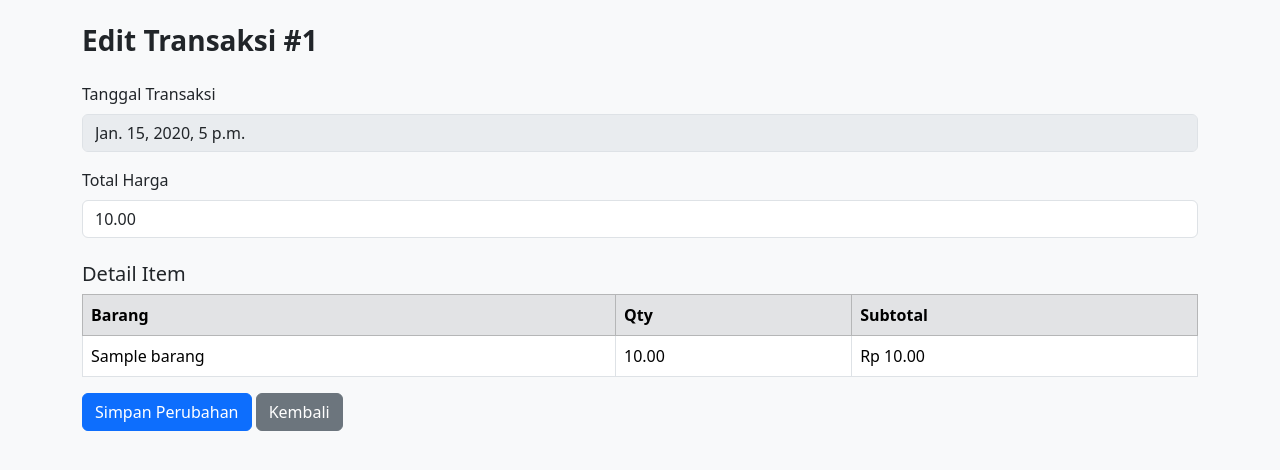
After one commit to Sir0ncy/kondang-kasir, a Django app: page /transaksi/edit/1/ in a window 1280 px wide. The commit adds this page. Shown: the top 470 px of the page. Run offline with Django 5.2, Linux system fonts and the light colour scheme; tables that the repository leaves empty hold one stand-in row (values such as "Sample post"); some libraries are stand-ins or nearby versions.

Commit message:
Delete & Edit Transaksi

```diff
--- /dev/null
+++ b/transaksi/templates/transaksi/edit.html
@@ -0,0 +1,52 @@
+{% load static %}
+<!DOCTYPE html>
+<html>
+<head>
+    <title>Edit Transaksi</title>
+    <link href="https://cdn.jsdelivr.net/npm/bootstrap@5.3.2/dist/css/bootstrap.min.css" rel="stylesheet">
+</head>
+<body class="bg-light">
+
+<div class="container mt-4">
+    <h3 class="fw-bold mb-4">Edit Transaksi #{{ transaksi.id }}</h3>
+
+    <form method="POST">
+        {% csrf_token %}
+
+        <div class="mb-3">
+            <label class="form-label">Tanggal Transaksi</label>
+            <input type="text" class="form-control" value="{{ transaksi.tanggal_transaksi }}" disabled>
+        </div>
+
+        <div class="mb-3">
+            <label class="form-label">Total Harga</label>
+            <input type="number" class="form-control" name="total_harga" value="{{ transaksi.total_harga }}">
+        </div>
+
+        <h5 class="mt-4">Detail Item</h5>
+        <table class="table table-bordered mt-2">
+            <thead class="table-secondary">
+                <tr>
+                    <th>Barang</th>
+                    <th>Qty</th>
+                    <th>Subtotal</th>
+                </tr>
+            </thead>
+            <tbody>
+                {% for d in detail_items %}
+                <tr>
+                    <td>{{ d.barang.nama_barang }}</td>
+                    <td>{{ d.qty }}</td>
+                    <td>Rp {{ d.subtotal }}</td>
+                </tr>
+                {% endfor %}
+            </tbody>
+        </table>
+
+        <button class="btn btn-primary">Simpan Perubahan</button>
+        <a href="/riwayat/" class="btn btn-secondary">Kembali</a>
+    </form>
+</div>
+
+</body>
+</html>
--- a/transaksi/urls.py
+++ b/transaksi/urls.py
@@ -16,4 +16,8 @@ urlpatterns = [
     path('produk/edit/<int:id>', views.produk_edit, name='produk_edit'),
     path('produk/hapus/<int:id>', views.produk_delete, name='produk_delete'),
 
+    # Transaksi CRUD
+    path('transaksi/edit/<int:id>/', views.transaksi_edit, name='transaksi_edit'),
+    path('transaksi/hapus/<int:id>/', views.transaksi_delete, name='transaksi_delete'),
+
 ]
--- a/transaksi/views.py
+++ b/transaksi/views.py
@@ -57,6 +57,29 @@ def laporan_penjualan(request):
         'penjualan_barang': penjualan_barang,
         'detail_list': detail_list,
     })
+def transaksi_delete(request, id):
+    transaksi = get_object_or_404(Transaksi, id=id)
+    transaksi.delete()
+    return redirect("riwayat")
+
+def transaksi_edit(request, id):
+    transaksi = get_object_or_404(Transaksi, id=id)
+    detail_items = DetailTransaksi.objects.filter(transaksi=transaksi)
+
+    if request.method == "POST":
+        total_harga_baru = request.POST.get("total_harga")
+
+        if total_harga_baru:
+            transaksi.total_harga = total_harga_baru
+            transaksi.save()
+
+        return redirect("riwayat")
+
+    return render(request, "transaksi/edit.html", {
+        "transaksi": transaksi,
+        "detail_items": detail_items
+    })
+
 
 def produk_list(request):
     produk_list = Barang.objects.all()
```
Also changed, not shown: transaksi/templates/riwayat.html (+11 -11 lines).
